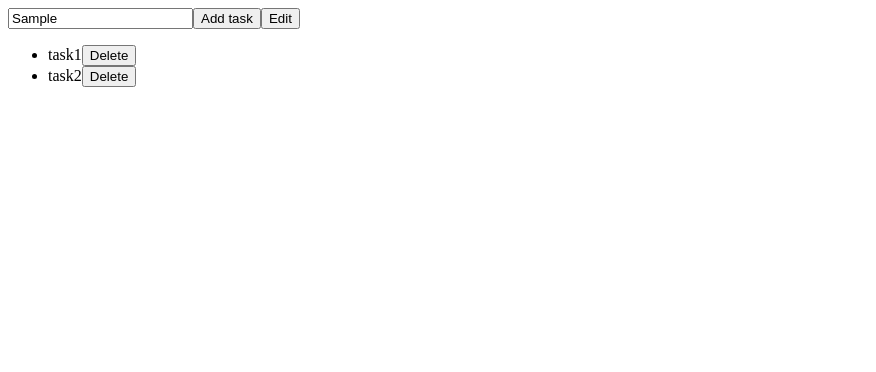
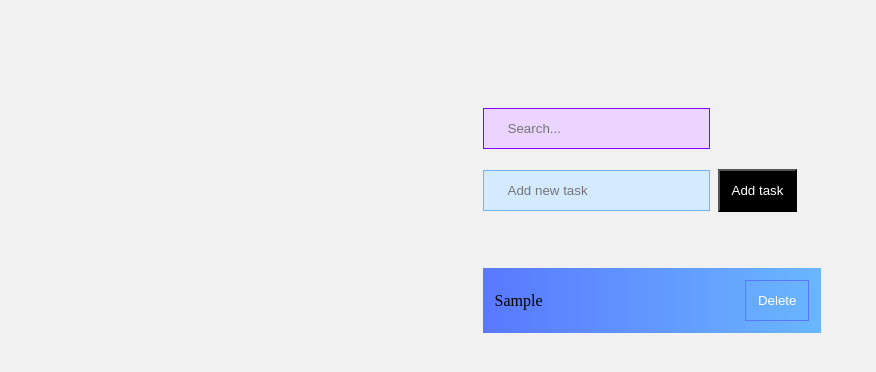
Before and after one commit to gabsaj/NewToDo, a React (Create React App) app: page / in a window 1280 px wide. Both pictures are taken after typing "Sample" into the empty fields and a click on the button "Add task". Shown: the top 372 px of the page, without its empty margins (0-876 px from the left). Built offline with nearby package versions, Linux system fonts and the light colour scheme.

Commit message:
mostly done

```diff
--- a/package.json
+++ b/package.json
@@ -15,6 +15,7 @@
     "react-scripts": "5.0.1",
     "sass": "^1.56.1",
     "typescript": "^4.8.4",
+    "uuid": "^9.0.0",
     "web-vitals": "^2.1.4"
   },
   "scripts": {
@@ -40,5 +41,8 @@
       "last 1 firefox version",
       "last 1 safari version"
     ]
+  },
+  "devDependencies": {
+    "@types/uuid": "^8.3.4"
   }
 }
--- a/src/App.scss
+++ b/src/App.scss
@@ -1,38 +1,89 @@
-.App {
-  text-align: center;
+body {
+  display: flex;
+  flex-direction: column;
+  align-items: center;
+  background-color: #f1f1f1;
 }
 
-.App-logo {
-  height: 40vmin;
-  pointer-events: none;
+input {
+  padding: 12px 24px;
 }
 
-@media (prefers-reduced-motion: no-preference) {
-  .App-logo {
-    animation: App-logo-spin infinite 20s linear;
+button {
+  padding: 12px;
+  background-color: #000000;
+  color: #ffffff;
+  transition: all 200ms linear;
+  &:hover {
+    background-color: #f1f1f1;
+    color: #000000;
   }
 }
 
-.App-header {
-  background-color: #282c34;
-  min-height: 100vh;
+.todo {
   display: flex;
   flex-direction: column;
-  align-items: center;
-  justify-content: center;
-  font-size: calc(10px + 2vmin);
-  color: white;
-}
-
-.App-link {
-  color: #61dafb;
-}
-
-@keyframes App-logo-spin {
-  from {
-    transform: rotate(0deg);
+  margin-top: 100px;
+  &--search {
+    & input {
+      margin-bottom: 20px;
+      border: 1px solid #8400ff;
+      background-color: #ebd5ff;
+      &:focus {
+        outline: 1px solid #40007c;
+      }
+    }
   }
-  to {
-    transform: rotate(360deg);
+  &--add {
+    & input {
+      border: 1px solid #6ab7ff;
+      background-color: #d4eaff;
+      margin-right: 8px;
+      &:focus {
+        outline: 1px solid #4ea9fd;
+      }
+    }
+    margin-bottom: 40px;
+    button {
+      padding: 12px;
+      background-color: #000000;
+      color: #ffffff;
+      transition: all 200ms linear;
+      &:hover {
+        background-color: #f1f1f1;
+        color: #000000;
+      }
+    }
+  }
+  & ul {
+    padding: 0;
+    li:nth-of-type(even) {
+      background-image: linear-gradient(to right, #00ff73, #5dc01b);
+      & button {
+        border: 1px solid #00ff73;
+      }
+    }
+    & li {
+      transition: all 250ms linear;
+      width: 100%;
+      list-style: none;
+      display: flex;
+      align-items: center;
+      justify-content: space-between;
+      padding: 12px;
+      gap: 16px;
+      background-image: linear-gradient(to right, #5978ff, #6ab7ff);
+      & button {
+        padding: 12px;
+        background-color: transparent;
+        color: #ffffff;
+        transition: all 200ms linear;
+        border: 1px solid #5978ff;
+        &:hover {
+          background-color: #f1f1f1;
+          color: #000000;
+        }
+      }
+    }
   }
 }
--- a/src/App.tsx
+++ b/src/App.tsx
@@ -1,26 +1,76 @@
-import React, { useState } from "react";
+import { useEffect, useState } from "react";
 import "./App.scss";
+import { v4 as id } from "uuid";
+
+interface Task {
+  task: string;
+  taskId: string;
+  complete: boolean;
+}
 
 function App() {
-  const [toDoList, setToDoList] = useState<string[]>(["task1", "task2"]);
-  const [toDoTask, setToDoTask] = useState<string>("");
+  const [toDoList, setToDoList] = useState<Task[]>([]);
+  const [taskName, setTaskName] = useState<string>("");
+  const [searchValue, setSearchValue] = useState<string>("");
 
-  const handleSubmit = () => {};
-  const handleEdit = () => {};
+  const LOCAL_STORAGE_KEY = "tasks";
+
+  const handleSubmit = () => {
+    if (taskName !== "") {
+      setToDoList([
+        ...toDoList,
+        { task: taskName, taskId: id(), complete: false },
+      ]);
+      setTaskName("");
+      // window.alert("Task created");
+    }
+  };
+
+  const handleDelete = (id: any) => {
+    const tasksCopy: Task[] = [...toDoList];
+    tasksCopy.splice(id, 1);
+    setToDoList(tasksCopy);
+  };
+
+  const handleFilter = (value: Task) => {
+    if (value.task == "") {
+      return value;
+    } else if (
+      value.task.includes(searchValue) ||
+      value.task.toLowerCase().includes(searchValue) ||
+      value.task.toUpperCase().includes(searchValue)
+    )
+      return value;
+  };
+
+  useEffect(() => {
+    localStorage.setItem(LOCAL_STORAGE_KEY, JSON.stringify(toDoList));
+  }, [toDoList]);
 
   return (
     <>
       <div className="todo">
+        <div className="todo--search">
+          <input
+            placeholder="Search..."
+            onChange={(e) => setSearchValue(e.target.value)}
+            type="text"
+          />
+        </div>
         <div className="todo--add">
-          <input onChange={(e) => setToDoTask(e.target.value)} type="text" />
-          <button>Add task</button>
-          <button>Edit</button>
+          <input
+            placeholder="Add new task"
+            onChange={(e) => setTaskName(e.target.value)}
+            type="text"
+            value={taskName}
+          />
+          <button onClick={handleSubmit}>Add task</button>
         </div>
         <ul className="todo--list">
-          {toDoList.map((item) => (
-            <li>
-              {item}
-              <button>Delete</button>
+          {toDoList.filter(handleFilter).map((item) => (
+            <li key={item.taskId}>
+              <div>{item.task}</div>
+              <button onClick={() => handleDelete(item.taskId)}>Delete</button>
             </li>
           ))}
         </ul>
```
Also changed, not shown: 1 other file (tests, documents, lock files or other folders).
